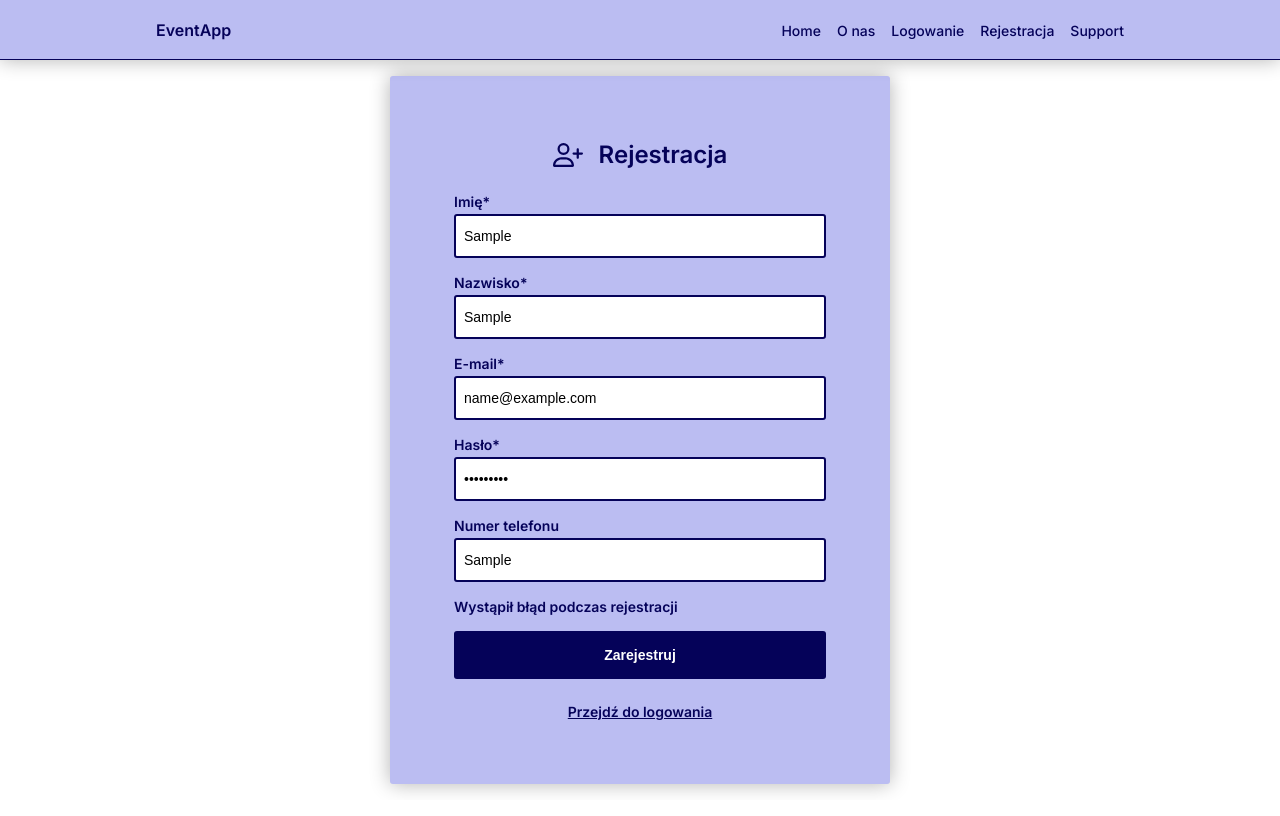
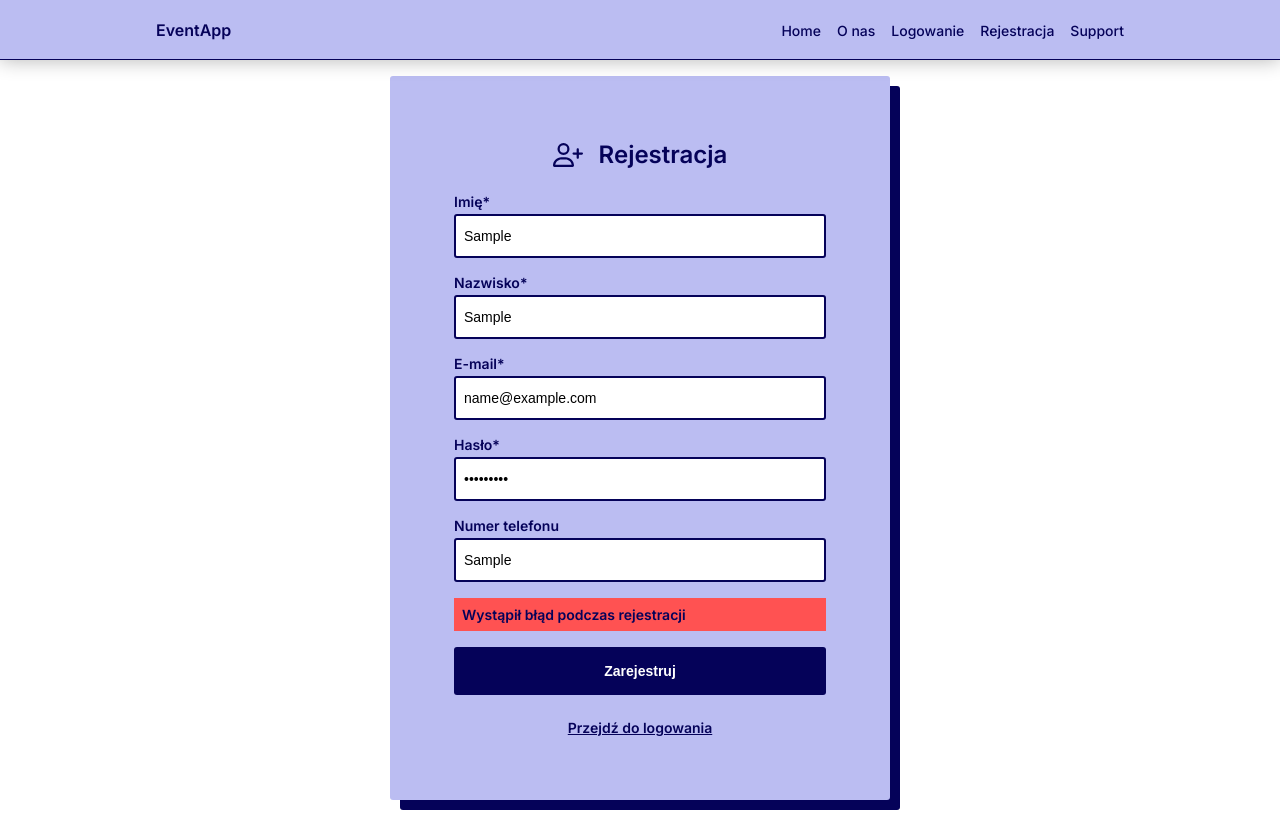
Before and after one commit to matizzmatiza/event-app, a Next.js app: page /register in a window 1280 px wide. Both pictures are taken after typing "Sample", "Sample", "name@example.com", "Sample123", "Sample" into the empty fields and a click on the button "Zarejestruj". Built offline with nearby package versions, Linux system fonts and the light colour scheme; no server answers.

Commit message:
addes some changes

```diff
--- a/src/Variables.tsx
+++ b/src/Variables.tsx
@@ -1 +1 @@
-export const API_URL = "https://betowen.pl/api";
+export const API_URL = "https://betowen.pl:8443/api";
--- a/src/app/login/page.tsx
+++ b/src/app/login/page.tsx
@@ -60,7 +60,9 @@ export default function LoginPage() {
                         <label className={styles.label}>Hasło</label>
                         <input className={styles.input} type="password" value={password} required onChange={(e) => setPassword(e.target.value)} />
                     </p>
-                    <p className={styles.error}>{error && error}</p>
+                    {error && (
+                        <p className={styles.error}>{error && error}</p>
+                    )}
                     <button className={styles.button} type="submit" onClick={handleLogin}>
                         {loading ?
                             <svg className={styles.loader} xmlns="http://www.w3.org/2000/svg" width="20" fill="#ffffff" viewBox="0 0 512 512"><path d="M463.9 376c7.6 4.4 17.5 1.8 21.4-6.1c17.1-34.3 26.7-73 26.7-113.9C512 120 405.9 8.8 272 .5c-8.8-.5-16 6.7-16 15.5s7.2 15.9 16 16.6C388.2 40.8 480 137.7 480 256c0 35.1-8.1 68.3-22.5 97.9c-3.9 8-1.3 17.7 6.4 22.1z"/></svg>
--- a/src/app/register/page.tsx
+++ b/src/app/register/page.tsx
@@ -1,4 +1,4 @@
-"use client"
+"use client";
 
 import React, { useState } from 'react';
 import styles from '../../styles/register.module.scss';
@@ -6,16 +6,38 @@ import { API_URL } from '../../Variables';
 import Link from 'next/link';
 
 export default function RegisterPage() {
+    // State for form inputs
     const [firstName, setFirstName] = useState('');
     const [lastName, setLastName] = useState('');
     const [email, setEmail] = useState('');
     const [password, setPassword] = useState('');
     const [phone, setPhone] = useState('');
+
+    // State for global error and loading
     const [error, setError] = useState('');
     const [loading, setLoading] = useState(false);
 
-    const handleRegister = async (e: { preventDefault: () => void; }) => {
+    // Function to validate fields
+    const validateFields = () => {
+        // Reset error
+        setError('');
+
+        // Check required fields
+        if (!firstName.trim() || !lastName.trim() || !email.trim() || !password.trim()) {
+            setError('Wszystkie pola są wymagane');
+            return false;
+        }
+
+        return true;
+    };
+
+    // Function to handle registration
+    const handleRegister = async (e: { preventDefault: () => void }) => {
         e.preventDefault();
+        if (!validateFields()) {
+            return;  // If validation fails, stop here
+        }
+
         setLoading(true);
 
         try {
@@ -36,8 +58,7 @@ export default function RegisterPage() {
           const data = await response.json();
 
           if (response.ok) {
-            // zarejestrowano
-            console.log('zarejestrowano: ' + data)
+            console.log('zarejestrowano: ' + data);
             setLoading(false);
           } else {
             setError('Błąd podczas rejestracji');
@@ -49,7 +70,7 @@ export default function RegisterPage() {
         } finally {
           setLoading(false);
         }
-      };
+    };
 
     return (
         <section className={styles.section}>
@@ -79,7 +100,10 @@ export default function RegisterPage() {
                         <label className={styles.label}>Numer telefonu</label>
                         <input className={styles.input} type="phone" value={phone} onChange={(e) => setPhone(e.target.value)} />
                     </p>
-                    <p className={styles.error}>{error && error}</p>
+                    {/* Global error message */}
+                    {error && (
+                      <p className={styles.error}>{error && error}</p>
+                    )}
                     <button className={styles.button} type="submit" onClick={handleRegister}>
                         {loading ?
                             <svg className={styles.loader} xmlns="http://www.w3.org/2000/svg" width="20" fill="#ffffff" viewBox="0 0 512 512"><path d="M463.9 376c7.6 4.4 17.5 1.8 21.4-6.1c17.1-34.3 26.7-73 26.7-113.9C512 120 405.9 8.8 272 .5c-8.8-.5-16 6.7-16 15.5s7.2 15.9 16 16.6C388.2 40.8 480 137.7 480 256c0 35.1-8.1 68.3-22.5 97.9c-3.9 8-1.3 17.7 6.4 22.1z"/></svg>
@@ -91,5 +115,5 @@ export default function RegisterPage() {
                 <Link className={styles.link} href="/login">Przejdź do logowania</Link>
             </div>
         </section>
-    )
+    );
 }
--- a/src/styles/global.scss
+++ b/src/styles/global.scss
@@ -14,7 +14,7 @@
     --gray: #b8b8b8;
 }
 
-html, body {
+body {
     font-family: "Inter", sans-serif;
     color: var(--darkblue);
 }
--- a/src/styles/login.module.scss
+++ b/src/styles/login.module.scss
@@ -17,7 +17,7 @@
     border-radius: 3px;
     max-width: 500px;
     width: 100%;
-    box-shadow: 0 0 20px 0px rgba(0, 0, 0, .3);
+    box-shadow: 10px 10px 0px var(--darkblue);
 
     @media screen and (max-width: 576px) {
         padding: 4rem 1rem;
@@ -86,6 +86,8 @@
 .error {
     font-size: 14px;
     font-weight: 600;
+    background-color: rgb(255, 82, 82);
+    padding: 0.5rem;
 }
 
 .link {
--- a/src/styles/register.module.scss
+++ b/src/styles/register.module.scss
@@ -17,7 +17,7 @@
     border-radius: 3px;
     max-width: 500px;
     width: 100%;
-    box-shadow: 0 0 20px 0px rgba(0, 0, 0, .3);
+    box-shadow: 10px 10px 0px var(--darkblue);
 
     @media screen and (max-width: 576px) {
         padding: 4rem 1rem;
@@ -86,6 +86,8 @@
 .error {
     font-size: 14px;
     font-weight: 600;
+    background-color: rgb(255, 82, 82);
+    padding: 0.5rem;
 }
 
 .link {
```
